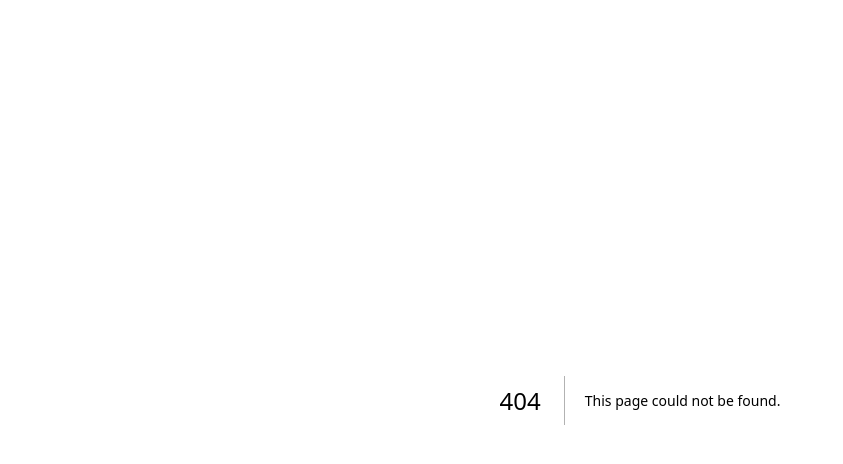
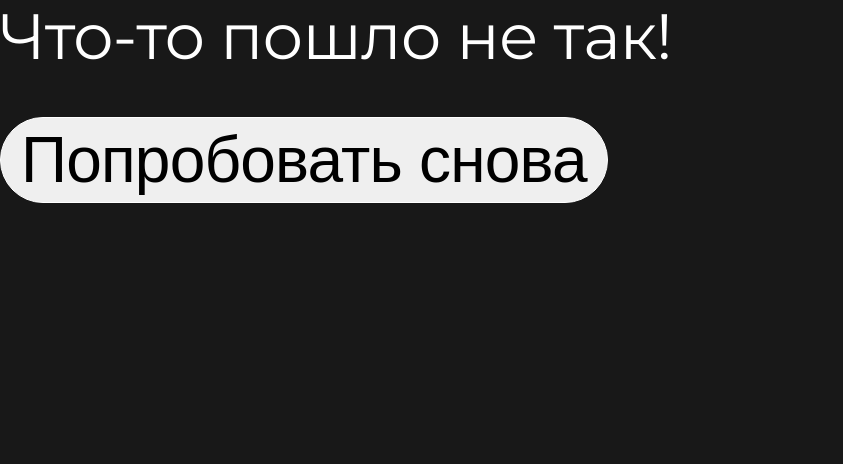
Before and after one commit to EkaterinaMikhalko/skypro-music, a Next.js app: page /error in a window 1280 px wide. Before the commit this address had no page. Shown: the top 464 px of the page, without its empty margins (0-843 px from the left). Built offline with nearby package versions, Linux system fonts and the light colour scheme.

Commit message:
hw2_done

```diff
--- /dev/null
+++ b/src/app/error/error.module.css
@@ -0,0 +1,26 @@
+.errorPage {
+  width: 100%;
+  min-height: 100%;
+  background-color: #181818;
+}
+
+.errorTitle {
+  font-style: normal;
+  font-weight: 400;
+  font-size: 64px;
+  line-height: 72px;
+  letter-spacing: -0.8px;
+  margin-bottom: 45px;
+}
+
+.buttonError {
+  font-style: normal;
+  font-weight: 400;
+  font-size: 64px;
+  line-height: 72px;
+  letter-spacing: -0.8px;
+  margin-bottom: 45px;
+  border-radius: 60px;
+  border: 1px solid #ffffff;
+  padding: 6px 20px;
+}
--- /dev/null
+++ b/src/app/error/page.tsx
@@ -0,0 +1,23 @@
+'use client';
+
+import { useEffect } from 'react';
+import styles from "./error.module.css"
+
+type ErrorType ={
+    error: Error,
+    reset: () => void,
+}
+
+export default function Error({ error, reset }: ErrorType) {
+  useEffect(() => {
+    // Логирование ошибки
+    console.error(error);
+  }, [error]);
+
+  return (
+    <div className={styles.errorPage}>
+      <h2 className={styles.errorTitle}>Что-то пошло не так!</h2>
+      <button className={styles.buttonError} onClick={reset}>Попробовать снова</button>
+    </div>
+  );
+}
--- a/src/components/Filters/FilterItem/FilterItem.tsx
+++ b/src/components/Filters/FilterItem/FilterItem.tsx
@@ -14,11 +14,13 @@ export default function FilterItem({ handleFilterClick, title, list, isOpened }:
       <div onClick={()=> handleFilterClick(title)} className={classNames(styles.filterButton, styles._btnText)}>
         {title}
       </div>
-     {isOpened && ( <ul>
+      <div>
+     {isOpened && ( <ul className={styles.filterListDown}>
         {list.map((item) => (
           <li key={item}>{item}</li>
         ))}
       </ul>)}
+      </div>
     </>
   );
 }
```
Also changed, not shown: src/app/error.tsx (deleted, +0 -22 lines), src/components/Filters/FilterItem/FilterItem.module.css (+12 -1 lines), src/components/Playlist/Playlist.tsx (+6 -13 lines).
